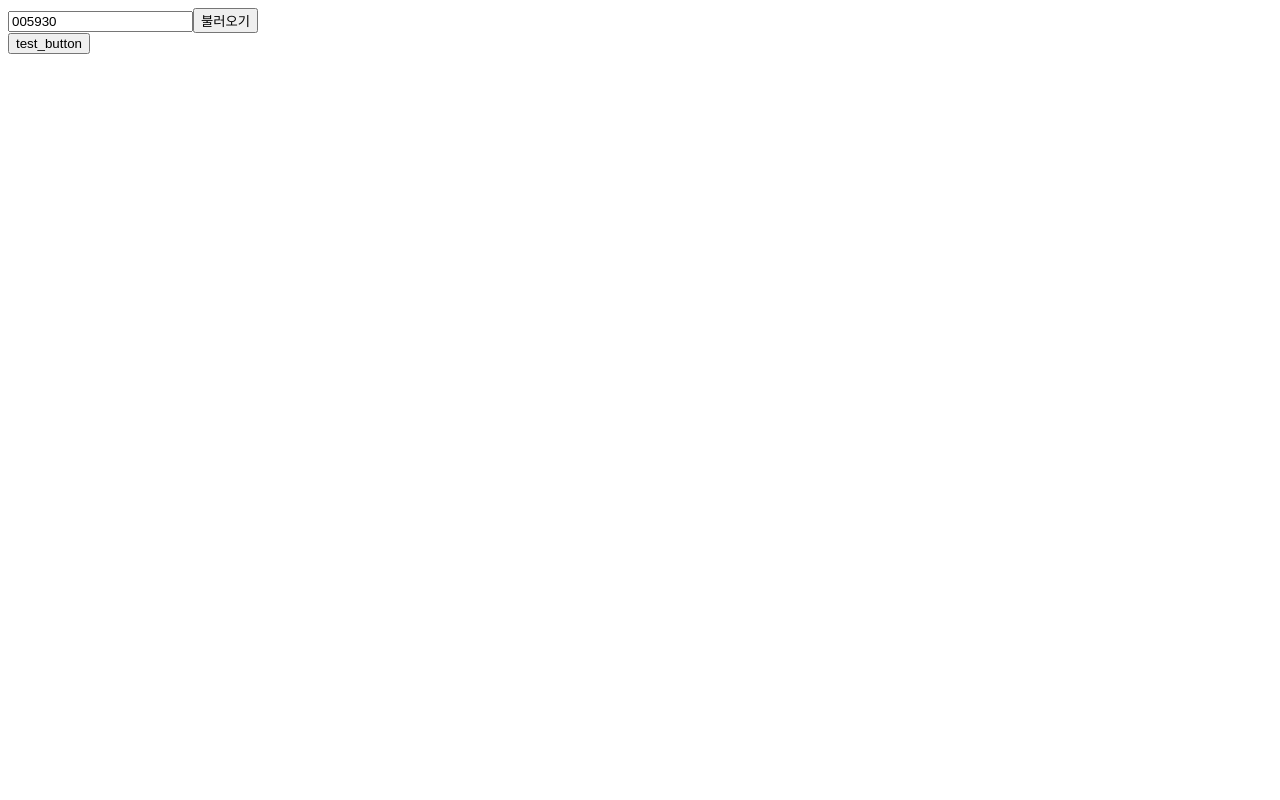
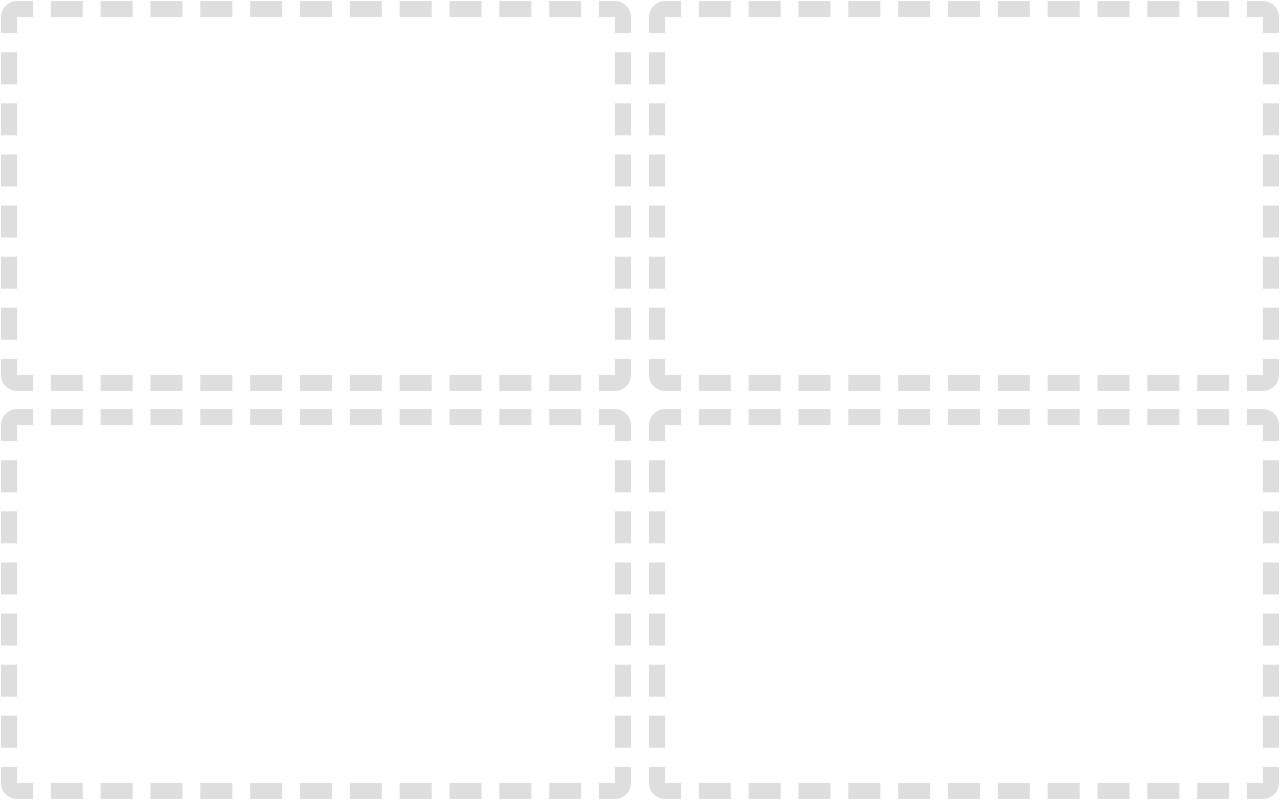
Before and after one commit to t0dd-kr/stock-crawler, a Vue app in the folder frontend/: page / in a window 1280 px wide. Built offline with nearby package versions, Linux system fonts and the light colour scheme.

Commit message:
그리드 형태로 박스 만듬

```diff
--- /dev/null
+++ b/frontend/src/components/Box.vue
@@ -0,0 +1,29 @@
+<template>
+  <div class="box">
+    <div class="btn-load" v-if="!isLoaded">
+
+    </div>
+  </div>
+</template>
+<script>
+export default {
+  name: 'Box',
+  data () {
+    return {
+      isLoaded: false
+    }
+  },
+  props: {
+    index: Number
+  }
+}
+</script>
+<style scoped>
+  .box {
+    margin: .05rem;
+    background-color:white;
+    border: 1rem #DEDEDE dashed;
+    border-radius: 1rem;
+    display: inline-block;
+  }
+</style>
--- a/frontend/src/components/Index.vue
+++ b/frontend/src/components/Index.vue
@@ -1,28 +1,24 @@
 <template>
   <div class="index">
-    <input type="text" name="" value="" v-model="code"/>
-    <button type="button" name="button" v-on:click="load">불러오기</button>
-    <div class="" v-if="data">
-      종목 명 : {{data.name}} <br/>
-      종목 코드 : {{data.code}} <br/>
-    </div>
-    <div class="submit_check">
-
-    </div>
-    <div class="test_button">
-      <input type="button" name="" value="test_button" v-on:click="button">
-    </div>
+    <Box
+      v-for="i in 4"
+      v-bind:key="i"
+      v-bind:index="i"
+    />
   </div>
 </template>
 
 <script>
+import Box from './Box'
 export default {
   name: 'Index',
+  components: {
+    Box
+  },
   data () {
     return {
       code: '005930',
-      data: null,
-      test_code: 123456
+      data: null
     }
   },
   methods: {
@@ -59,4 +55,15 @@ export default {
 
 <!-- Add "scoped" attribute to limit CSS to this component only -->
 <style scoped>
+  .index {
+    position:fixed;
+    width:100%;
+    height:100%;
+    top:0;
+    left:0;
+    display: grid;
+    grid-template-columns: repeat(2, 1fr);
+    grid-gap: 1rem;
+    grid-auto-rows: minmax(300px, auto);
+  }
 </style>
```
